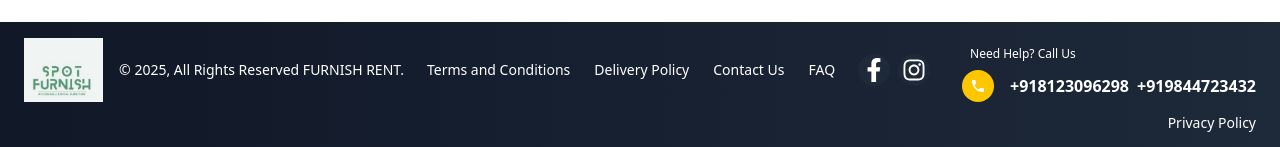
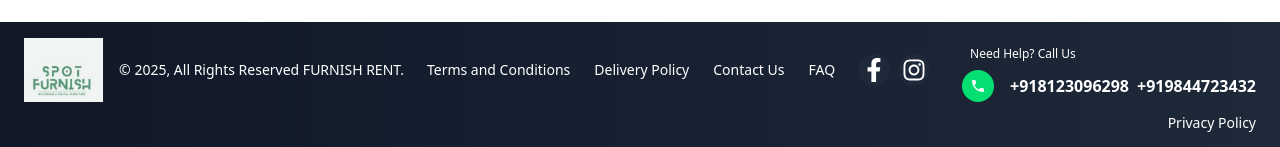
Before and after one commit to spotfurnish12/furnishrent, a React (Vite) app in the folder client/: page /login in a window 1280 px wide. Shown: the part 922-1069 px from the top of the page. Built offline with nearby package versions, Linux system fonts and the light colour scheme; no server answers.

Commit message:
endpoint

```diff
--- a/client/src/components/Footer.jsx
+++ b/client/src/components/Footer.jsx
@@ -62,7 +62,7 @@ const Footer = () => {
             <div>
               <div className="text-xs m-2">Need Help? Call Us</div>
               <div className="flex items-center gap-2">
-                <span className="bg-yellow-400 w-8 h-8 rounded-full flex items-center justify-center mr-2">
+                <span className="bg-green-400 w-8 h-8 rounded-full flex items-center justify-center mr-2">
                   <MdPhone className="text-white" />
                 </span>
                 <a href="tel:+918123096298" className="font-bold">+918123096298</a>
--- a/client/src/endpoint.js
+++ b/client/src/endpoint.js
@@ -1,3 +1,3 @@
-export const API_URL ='https://spotfurnishrental-g16b.vercel.app';
+//export const API_URL ='https://spotfurnishrental-g16b.vercel.app';
 //export const API_URL = 'http://localhost:5000'
-//export const API_URL = 'https://spotfurnishrental.onrender.com';
+export const API_URL = 'https://furnishrent.onrender.com'
```
